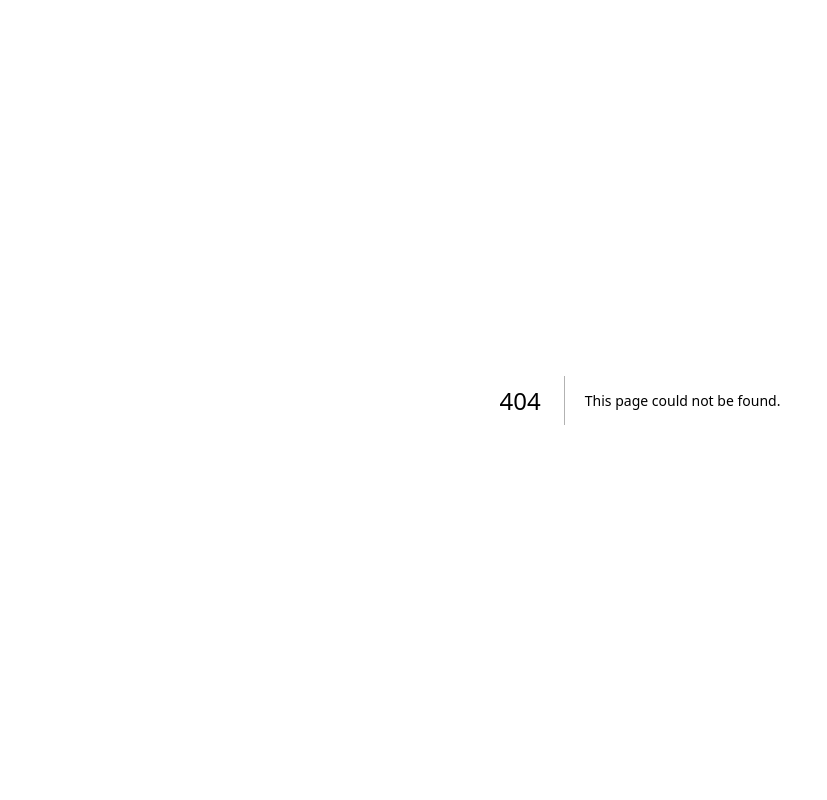
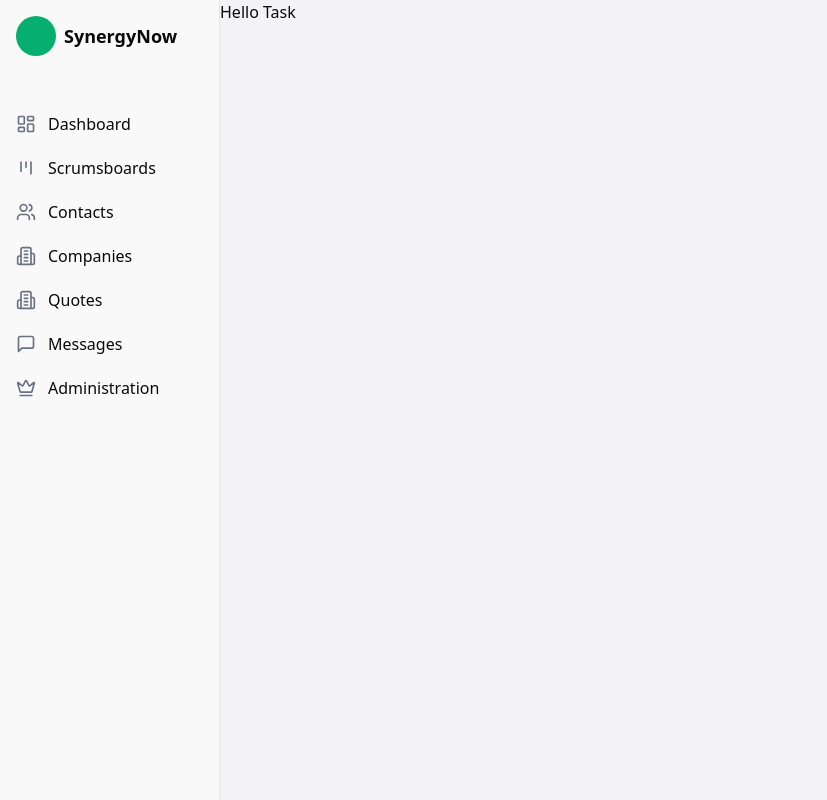
Before and after one commit to YounesBousfiha/SynergyNow, a Next.js app in the folder frontend/: page /dashboard/scrumboard/tasks in a window 1280 px wide. Before the commit this address had no page. Shown: the whole page, without its empty margins (0-827 px from the left). Built offline with nearby package versions, Linux system fonts and the light colour scheme.

Commit message:
Add Tasks page component to Scrumboard dashboard

```diff
--- /dev/null
+++ b/frontend/src/app/dashboard/scrumboard/tasks/page.jsx
@@ -0,0 +1,7 @@
+export default function Tasks() {
+    return (
+        <>
+            <h1>Hello Task</h1>
+        </>
+    );
+}
```
